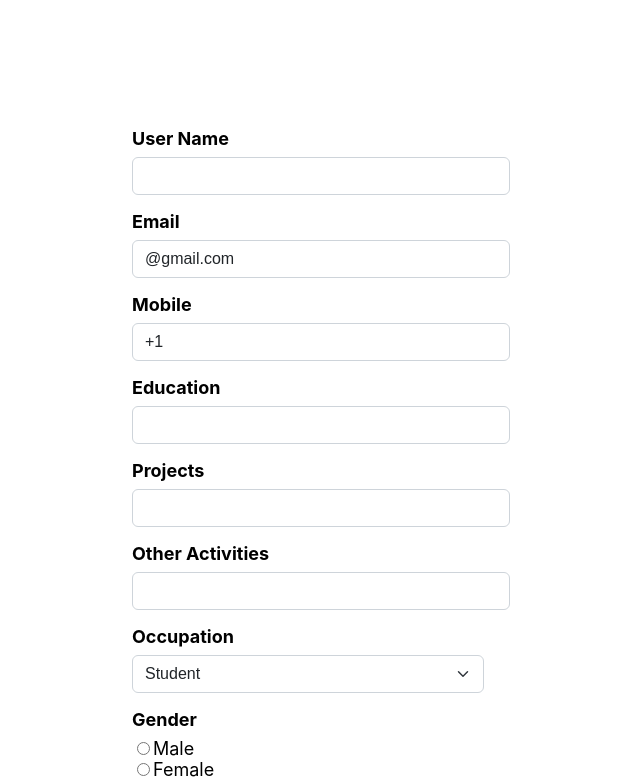
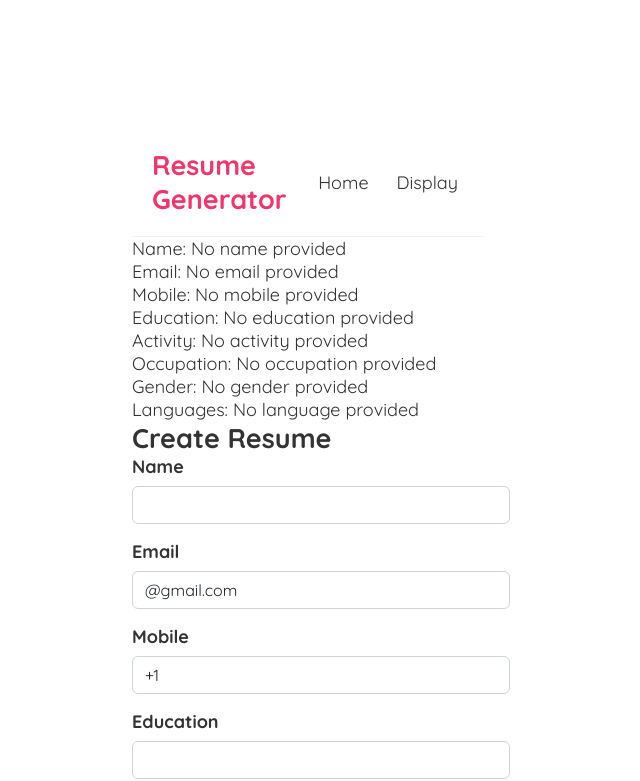
Before and after one commit to ElToro234/Resume-Builder, a React (Create React App) app: page /display in a window 1280 px wide. Shown: the top 781 px of the page, without its empty margins (332-972 px from the left). Built offline with nearby package versions, Linux system fonts and the light colour scheme.

Commit message:
second commit

```diff
--- a/src/App.js
+++ b/src/App.js
@@ -1,10 +1,14 @@
 import './App.css';
 import { useState } from 'react';
+// import { BrowserRouter as Router, Routes, Route, Link } from 'react-router-dom';
+import { Routes, Route, useNavigate } from 'react-router-dom';
+import Display from './components/display';
+import Navbar from './components/navbar';
 
 function App() {
 
   const [formData, setFormData] = useState({
-    username: '',
+    name: '',
     email: '@gmail.com',
     mobile: '+1',
     education: '',
@@ -14,6 +18,7 @@ function App() {
     gender: '',
     languages: [],
   })
+
 
 
 
@@ -42,14 +47,24 @@ function App() {
   const onSubmitHandler = (event) => {
     event.preventDefault()
     console.table(formData)
+    navigate('/display', { state: { formData } });
   }
+  const navigate = useNavigate();
 
   return (
     <div className="App">
+      <Navbar />
+      <div className = "Content">
+      <Routes>
+          <Route path="/display" element={<Display />} />
+        </Routes>
+
+      </div>
+      <h2>Create Resume</h2>
     <form onSubmit={onSubmitHandler}>
       <div className="form-group">
-        <label htmlFor="username" className="form-label">User Name</label>
-        <input className="form-control" name="username" onChange={onChangeHandler} value={formData.username} />
+        <label htmlFor="name" className="form-label">Name</label>
+        <input className="form-control" name="name" onChange={onChangeHandler} value={formData.name} />
       </div>
       <div className="form-group">
         <label htmlFor="email" className="form-label">Email</label>
--- /dev/null
+++ b/src/components/display.js
@@ -0,0 +1,23 @@
+import { useLocation } from 'react-router-dom';
+
+const Display = ({ data }) => {
+    const location = useLocation();
+  const { formData } = location.state || {};
+
+    return (
+        <div className="display">
+        {/* Display the data here */}
+        <p>Name: {formData ? formData.name : 'No name provided'}</p>
+        <p>Email: {formData ? formData.email : 'No email provided'}</p>
+        <p>Mobile: {formData ? formData.mobile: 'No mobile provided'}</p>
+        <p>Education: {formData ? formData.education : 'No education provided'}</p>
+        <p>Activity: {formData ? formData.activity : 'No activity provided'}</p>
+        <p>Occupation: {formData ? formData.occupation : 'No occupation provided'}</p>
+        <p>Gender: {formData ? formData.gender : 'No gender provided'}</p>
+        <p>Languages: {formData ? formData.languages : 'No language provided'}</p>
+        {/* Repeat for other pieces of data */}
+      </div>
+    );
+  }
+
+  export default Display;
--- /dev/null
+++ b/src/components/navbar.js
@@ -0,0 +1,28 @@
+// const Navbar = () => {
+//     return (
+//         <nav className = "navbar">
+//             <h1>Resume Generator</h1>
+//             <div className = "links">
+//                 <a href="/">Home</a>
+//                 <a href="/display">Display</a>
+//             </div>
+//         </nav>
+//     );
+// };
+
+// export default Navbar;
+import { Link } from 'react-router-dom';
+
+const Navbar = () => {
+  return (
+    <nav className="navbar">
+      <h1>Resume Generator</h1>
+      <div className="links">
+        <Link to="/">Home</Link>
+        <Link to="/display">Display</Link>
+      </div>
+    </nav>
+  );
+}
+
+export default Navbar;
--- a/src/index.css
+++ b/src/index.css
@@ -1,13 +1,35 @@
-body {
+@import url('https://fonts.googleapis.com/css2?family=Quicksand:wght@300;400;500;600;700&display=swap');
+
+/* base styles */
+* {
   margin: 0;
-  font-family: -apple-system, BlinkMacSystemFont, 'Segoe UI', 'Roboto', 'Oxygen',
-    'Ubuntu', 'Cantarell', 'Fira Sans', 'Droid Sans', 'Helvetica Neue',
-    sans-serif;
-  -webkit-font-smoothing: antialiased;
-  -moz-osx-font-smoothing: grayscale;
+  font-family: "Quicksand";
+  color: #333;
 }
-
-code {
-  font-family: source-code-pro, Menlo, Monaco, Consolas, 'Courier New',
-    monospace;
+.navbar {
+  padding: 20px;
+  display: flex;
+  align-items: center;
+  max-width: 600px;
+  margin: 0 auto;
+  border-bottom: 1px solid #f2f2f2;
 }
+.navbar h1 {
+  color: #f1356d;
+}
+.navbar .links {
+  margin-left: auto;
+}
+.navbar a {
+  margin-left: 16px;
+  text-decoration: none;
+  padding: 6px;
+}
+.navbar a:hover {
+  color: #d03664;
+}
+.content {
+  max-width: 600px;
+  margin: 40px auto;
+  padding: 20px;
+};
--- a/src/index.js
+++ b/src/index.js
@@ -3,11 +3,14 @@ import ReactDOM from 'react-dom/client';
 import './index.css';
 import App from './App';
 import reportWebVitals from './reportWebVitals';
+import { BrowserRouter as Router } from 'react-router-dom';
 
 const root = ReactDOM.createRoot(document.getElementById('root'));
 root.render(
   <React.StrictMode>
-    <App />
+    <Router> {/* Wrap App component with Router */}
+      <App />
+    </Router>
   </React.StrictMode>
 );
 
```
Also changed, not shown: data/database.json (added, +15 -0 lines), package.json (+8 -2 lines), 1 other file (tests, documents, lock files or other folders).
